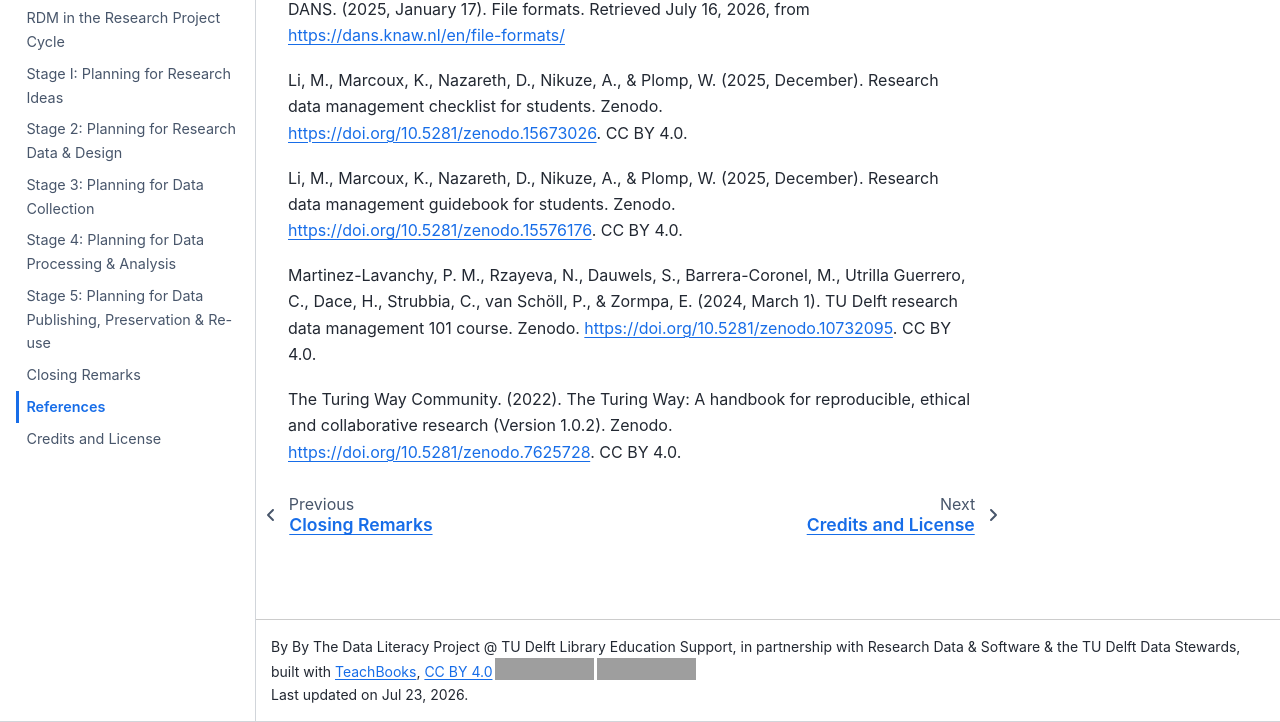
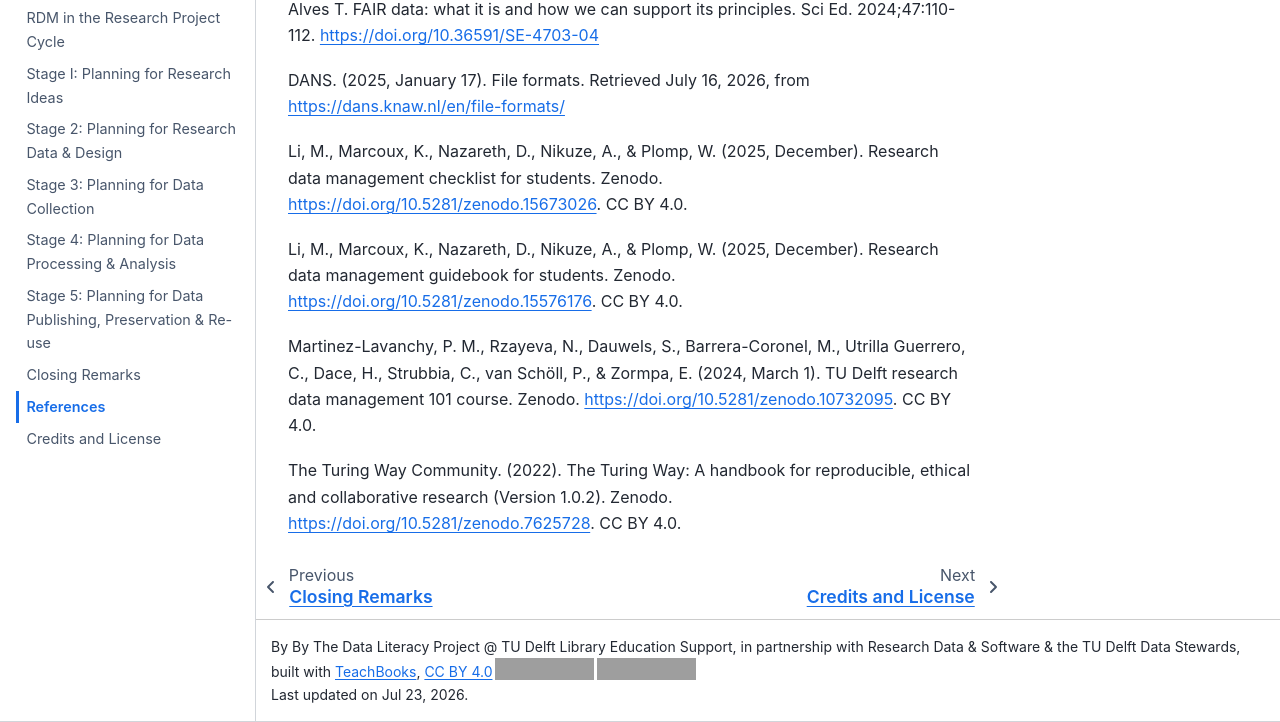
Before and after one commit to tu-delft-library/planning_for_rdm, a Jupyter Book: the page built from book/references.md, in a window 1280 px wide and 961 px high, cut to the strip 239-961 px from the top of the window. Built offline with Jupyter Book 1.0.4 settings and Sphinx 7.4.7 and the Sphinx Book theme 1.1.4, drawn with Linux system fonts in a browser that asks for light colours; comment, search, counter and statistics services are not loaded; grey boxes are pictures that could not be loaded.

Commit message:
Update references.md

```diff
--- a/book/references.md
+++ b/book/references.md
@@ -1,6 +1,9 @@
 # References
 :::{bibliography}
 :::
+
+Alves T. FAIR data: what it is and how we can support its principles. Sci Ed. 2024;47:110-112. <a href="https://doi.org/10.36591/SE-4703-04" target="_blank"> https://doi.org/10.36591/SE-4703-04</a>
+
 DANS. (2025, January 17). File formats. Retrieved July 16, 2026, from <a href="https://dans.knaw.nl/en/file-formats/" target="_blank"> https://dans.knaw.nl/en/file-formats/</a>
 
 Li, M., Marcoux, K., Nazareth, D., Nikuze, A., & Plomp, W. (2025, December). Research data 	management checklist for students. Zenodo. <a href="https://doi.org/10.5281/zenodo.15673026" target="_blank"> https://doi.org/10.5281/zenodo.15673026</a>. CC BY 4.0.
```
